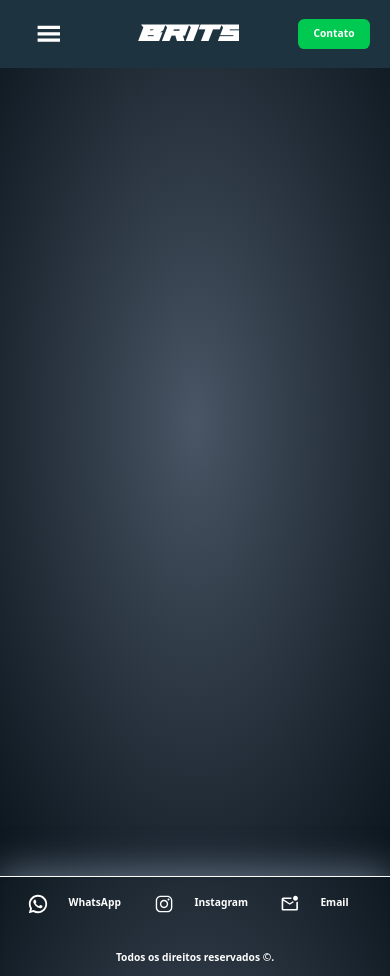
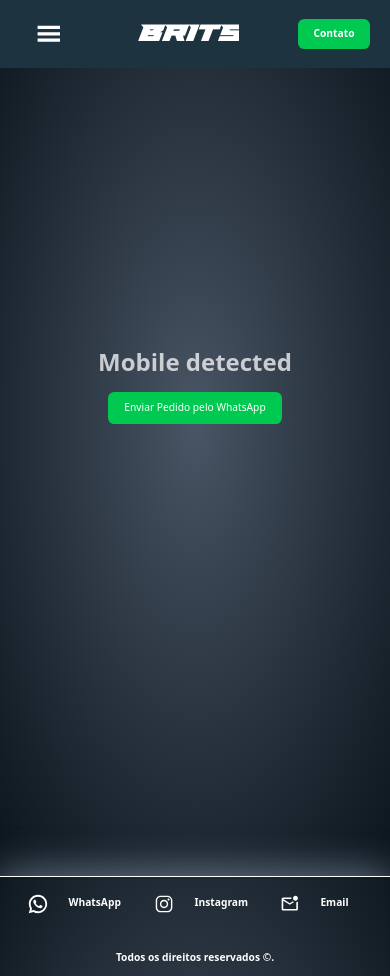
Before and after one commit to britomtlean/Landing-Template, a Next.js app: page / in a window 390 px wide. Built offline with nearby package versions, Linux system fonts and the light colour scheme.

Commit message:
increment message to whatsapp

```diff
--- a/app/globals.css
+++ b/app/globals.css
@@ -15,7 +15,7 @@
 }
 
 body {
-    @apply bg-radial from-gray-600 to-[#0d171f] flex flex-col;
+    @apply bg-radial from-gray-600 to-[#0d171f] flex flex-col justify-start;
 
     header {
         @apply font-extrabold text-2xl! w-full h-[8vh] py-4 px-[5%]
@@ -38,7 +38,7 @@ body {
     section {
         width: 100%;
         height: 90vh;
-        @apply lg:px-[5%] 2xl:px-[10%] px-[2%] pt-[5%];
+        @apply lg:px-[5%] 2xl:px-[10%] px-[2%] pt-[3%];
     }
 }
 
--- a/app/layout.tsx
+++ b/app/layout.tsx
@@ -28,7 +28,6 @@ export const led = localFont({
     display: 'swap',
 });
 
-
 export const metadata: Metadata = {
     title: 'Landind Page',
     description: 'Minha Landing Page',
@@ -37,7 +36,9 @@ export const metadata: Metadata = {
 export default function RootLayout({ children }: LayoutProps<'/'>) {
     return (
         <html lang="pt-br" className={`h-full antialiased scroll-smooth`}>
-            <body className={`${paladins.variable} ${paladins3D.variable} ${led.variable}`}>
+            <body
+                className={`${paladins.variable} ${paladins3D.variable} ${led.variable} items-center  min-w-screen min-h-screen`}
+            >
                 <header>
                     <MenuLateral />
 
@@ -64,7 +65,6 @@ export default function RootLayout({ children }: LayoutProps<'/'>) {
                     <button className="bg-green-500">Contato</button>
                 </header>
                 <main>{children}</main>
-
                 <footer className="shadow-xl/30 shadow-[0_0_40px_2px_rgba(180,197,223,0.5)] inset-shadow-sm border-t">
                     <div className="h-full w-full flex flex-col justify-center items-center gap-10">
                         <div className="flex justify-center items-center gap-6 w-full lg:gap-20">
--- /dev/null
+++ b/app/message/Message.tsx
@@ -0,0 +1,88 @@
+'use client';
+
+import React from 'react';
+
+type Pedido = {
+    produtos: Record<string, any>[];
+    valorTotal: number;
+    nomeCliente: string;
+    contatoCliente: string;
+    enderecoCliente: string;
+};
+
+const Message = () => {
+
+    const pedido: Pedido = {
+        produtos: [
+            {
+                produtoId: '6a10d5b7ae6f124854579c0e',
+                nome: 'Whey Protein',
+                quantidade: 1,
+                valorUnitario: 150.0,
+                subtotal: 150.0,
+            },
+        ],
+        valorTotal: 150.0,
+        nomeCliente: 'Leandro',
+        contatoCliente: '966709259',
+        enderecoCliente: 'Estra da Matriz 00',
+    };
+
+    const whatsappMessage = () => {
+        const numeroPedido = Date.now().toString().slice(-8); //GERA O ID DO PEDIDO
+
+        const resumoProdutos = pedido.produtos
+            .map((p) => `📌 ${p.quantidade} x ${p.nome} - R$ ${p.subtotal.toFixed(2).replace('.', ',')}`)
+            .join('\n');
+
+        //GERA MENSAGEM
+        const mensagem = `
+ESPAÇO FITNESS
+
+Acompanhe abaixo o pedido
+
+Pedido nº: #${numeroPedido}
+Realizado em: ${new Date().toLocaleString('pt-BR')}
+
+-----------------------------
+🍽️ RESUMO DO PEDIDO
+
+${resumoProdutos}
+
+-----------------------------
+💳 PAGAMENTO
+
+▪️ Taxa de Entrega: R$ 5,00
+▪️ Valor Total do Pedido: R$ ${pedido.valorTotal.toFixed(2).replace('.', ',')}
+
+-----------------------------
+🏠 ENDEREÇO DE ENTREGA
+
+${pedido.enderecoCliente}
+
+⏲️ Previsão de Entrega: 45 a 80 minutos
+
+-----------------------------
+🤩 ${pedido.nomeCliente}
+📞 ${pedido.contatoCliente}
+💳 Crédito
+
+Clique no link para acompanhar seu pedido:
+https://seusite.com/pedido/${numeroPedido}`;
+
+        window.open(`https://wa.me/5521966709259?text=${encodeURIComponent(mensagem)}`, '_blank'); //ABRE UMA ABA PARA ENVIAR A MENSAGEM
+    };
+
+    return (
+        <button
+            className="bg-green-500"
+            onClick={() => {
+                whatsappMessage();
+            }}
+        >
+            Enviar Pedido pelo WhatsApp
+        </button>
+    );
+};
+
+export default Message;
--- a/app/page.tsx
+++ b/app/page.tsx
@@ -11,12 +11,15 @@ import { CgTimelapse } from 'react-icons/cg';
 import { LuTimer } from 'react-icons/lu';
 import { BsFillAlarmFill } from 'react-icons/bs';
 import Jaguar from '../public/jaguar(1).png'
+import { useEffect, useState } from 'react';
 
 import { motion, useScroll, useMotionValueEvent } from 'motion/react';
 import { useRef } from 'react';
+import Message from './message/Message';
 
 export default function Home() {
     const { scrollY } = useScroll();
+    const [mobile, setMobile] = useState(false);
     const divRef = useRef<HTMLDivElement | null>(null);
     const videoRef = useRef<HTMLDivElement | null>(null);
 
@@ -30,15 +33,34 @@ export default function Home() {
             divRef.current.style.top = Math.round(scrollY.get()).toString() + 'px';
         }
 
-
         if (scrollY.get() > 2600 && scrollY.get() < 40000) {
             videoRef.current!.style.transform = `rotateY(${current / 2.2}deg)`;
         }
 
-
     });
 
-    return (
+      useEffect(() => {
+          const media = window.matchMedia('(max-width: 767px)');
+
+          setMobile(media.matches);
+
+          const handleChange = (event: MediaQueryListEvent) => {
+              setMobile(event.matches);
+          };
+
+          media.addEventListener('change', handleChange);
+
+          return () => {
+              media.removeEventListener('change', handleChange);
+          };
+      }, []);
+
+    return mobile ? (
+        <section className="flex items-center justify-center flex-col gap-5">
+            <h1 className="w-full text-black! text-center animate-pulse text-white!">Mobile detected</h1>
+            <Message />
+        </section>
+    ) : (
         <div className="h-full hidden lg:flex flex-col items-center justify-center gap-10 relative transition-all">
             <motion.div className={`p-5 absolute z-100 opacity-100 transition-all ease-out right-40`} ref={divRef}>
                 <button className="bg-green-500 w-full mt-10! mx-auto animate-bounce text-xl! shadow-xl/30">
@@ -141,7 +163,9 @@ export default function Home() {
                 </h1>
                 <motion.div className="w-full h-full" ref={videoRef}>
                     <motion.img
-                        onClick={()=>{alert("Vamos criar um site?")}}
+                        onClick={() => {
+                            alert('Vamos criar um site?');
+                        }}
                         className={` mx-auto hover:cursor-pointer`}
                         _ngcontent-pyp-c55=""
                         aria-hidden="true"
@@ -264,9 +288,9 @@ export default function Home() {
                 </section>
             }
             <section
-                className="p-[0%]! relative overflow-hidden! transform-3d
+                className="p-[0%]! relative overflow-hidden! transform-3d h-screen!
                 bg-[length:100%_100%]
-                [mask-image:linear-gradient(to_top,transparent_0%,black_10%,black_96%,transparent_100%)]
+                [mask-image:linear-gradient(to_top,transparent_0%,black_5%,black_95%,transparent_100%)]
                 after:[mask-image:linear-gradient(to_top,transparent_0%,black_0%,black_80%,transparent_100%)]
                 after:rounded-2xl after:pointer-events-none"
             >
```
